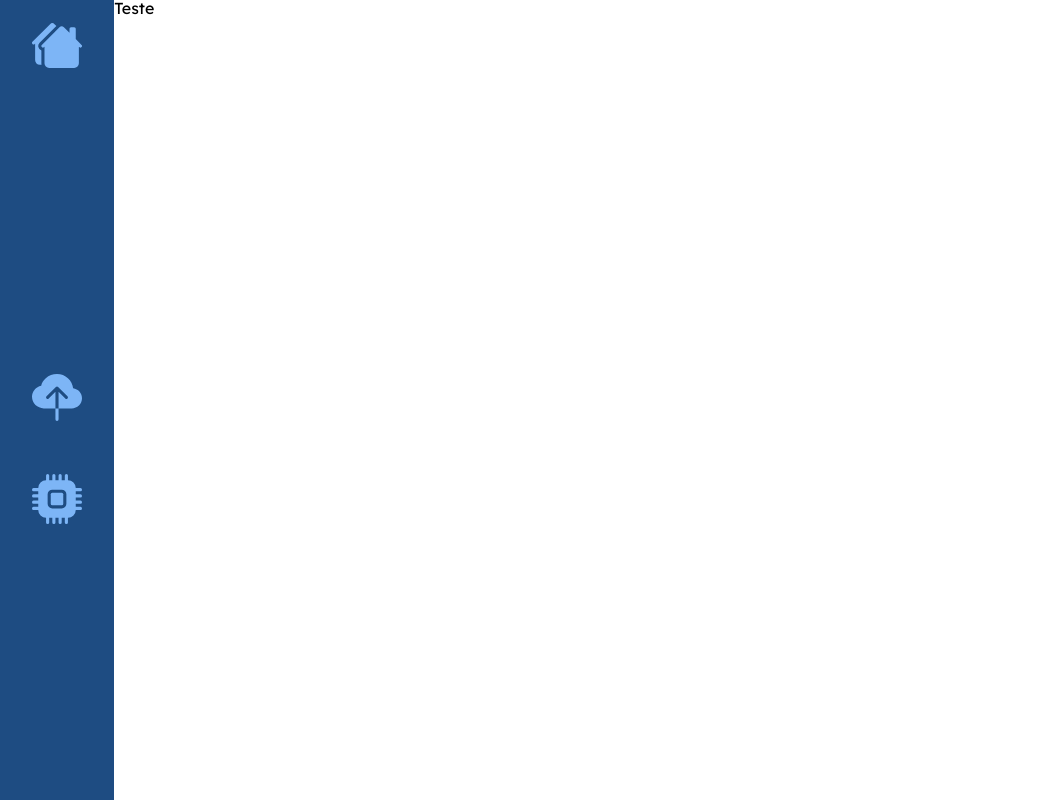
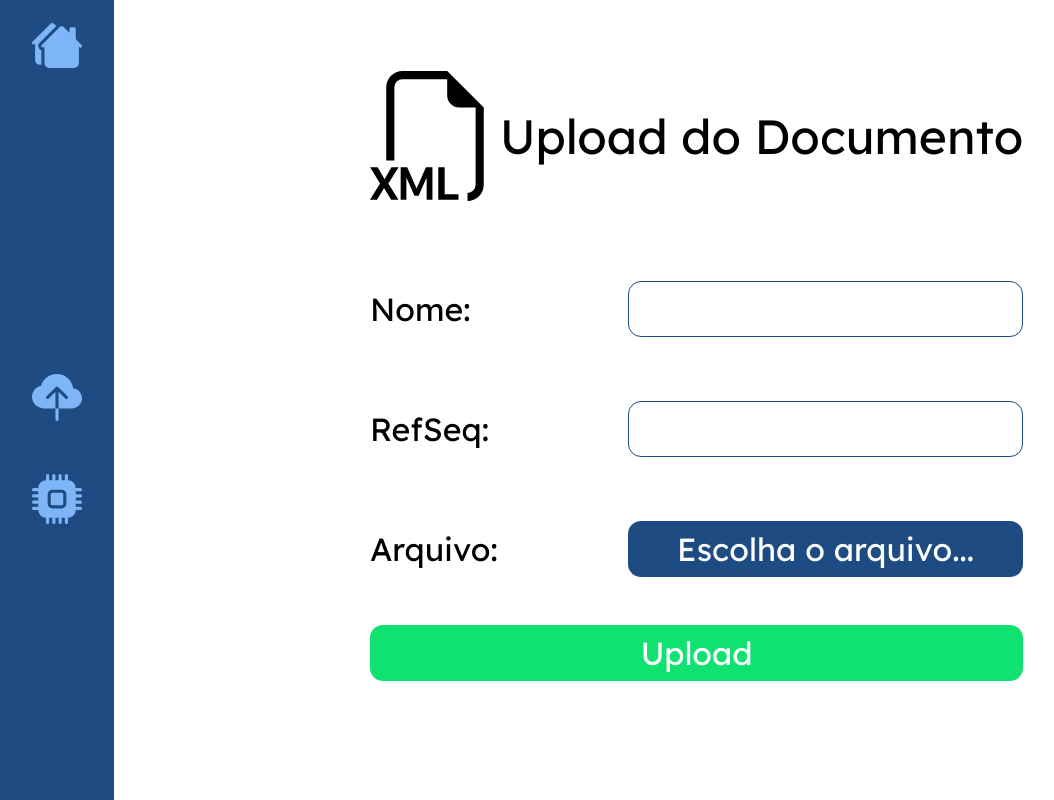
Before and after one commit to bloiseleo/BioAutomationApp, an Angular app in the folder BioAutomationAngular/: page /uploadDocument in a window 1280 px wide. Before the commit this address led to /. Shown: the whole page, without its empty margins (1-1055 px from the left). Built offline with nearby package versions, Linux system fonts and the light colour scheme.

Commit message:
feat: upload form on upload document module

```diff
--- a/BioAutomationAngular/src/app/app-routing.module.ts
+++ b/BioAutomationAngular/src/app/app-routing.module.ts
@@ -1,7 +1,9 @@
 import { NgModule } from '@angular/core';
 import { RouterModule, Routes } from '@angular/router';
 
-const routes: Routes = [];
+const routes: Routes = [
+  {path: "uploadDocument", loadChildren: () => import("./upload-document/upload-document.module").then(m => m.UploadDocumentModule) }
+];
 
 @NgModule({
   imports: [RouterModule.forRoot(routes)],
--- a/BioAutomationAngular/src/app/app.component.html
+++ b/BioAutomationAngular/src/app/app.component.html
@@ -3,5 +3,4 @@
 </header>
 <main class="maincontent">
   <router-outlet></router-outlet>
-  <h3>Teste </h3>
 </main>
--- a/BioAutomationAngular/src/app/side-bar/side-bar.component.css
+++ b/BioAutomationAngular/src/app/side-bar/side-bar.component.css
@@ -4,10 +4,6 @@
 
 .sidebar, .container {
   height: 100%;
-}
-
-.container {
-  padding: .5rem;
 }
 
 .sidebar__menu {
@@ -36,12 +32,12 @@
 .sidebar__menu__listitem__link svg {
   color: var(--light_blue);
   height: 50px;
-  transition: color .3s ease-in-out;
+  transition: color .1s ease-in-out;
   width: 50px;
 }
 
 .sidebar__menu__listitem__link:hover svg {
-  color: rgba(255, 255, 255, 0.7)
+  color: var(--hover_blue);
 }
 
 .sidebar__menu__listitem__link.active svg {
--- a/BioAutomationAngular/src/app/side-bar/side-bar.component.html
+++ b/BioAutomationAngular/src/app/side-bar/side-bar.component.html
@@ -14,7 +14,7 @@
         </div>
         <div class="sidebar__menu__list--body">
           <li class="sidebar__menu__listitem">
-            <a href="#" class="sidebar__menu__listitem__link">
+            <a routerLink="/uploadDocument" class="sidebar__menu__listitem__link">
               <svg xmlns="http://www.w3.org/2000/svg" width="16" height="16" fill="currentColor" class="bi bi-cloud-upload-fill" viewBox="0 0 16 16">
                 <path fill-rule="evenodd" d="M8 0a5.53 5.53 0 0 0-3.594 1.342c-.766.66-1.321 1.52-1.464 2.383C1.266 4.095 0 5.555 0 7.318 0 9.366 1.708 11 3.781 11H7.5V5.707L5.354 7.854a.5.5 0 1 1-.708-.708l3-3a.5.5 0 0 1 .708 0l3 3a.5.5 0 0 1-.708.708L8.5 5.707V11h4.188C14.502 11 16 9.57 16 7.773c0-1.636-1.242-2.969-2.834-3.194C12.923 1.999 10.69 0 8 0zm-.5 14.5V11h1v3.5a.5.5 0 0 1-1 0z"/>
               </svg>
--- /dev/null
+++ b/BioAutomationAngular/src/app/upload-document/upload-form/upload-form.component.css
@@ -0,0 +1,79 @@
+.upload__form {
+  align-items: center;
+  display: flex;
+  height: 100%;
+  justify-content: center;
+}
+
+.upload__form__title {
+  align-items: center;
+  display: flex;
+}
+
+.upload__form .upload__form__title svg{
+  height: 130px;
+  width: 130px;
+}
+
+.upload__form .upload__form__title p {
+  font-size: 3rem;
+}
+
+.upload__form__form {
+  display: flex;
+  flex-direction: column;
+  margin: 3rem 0;
+}
+
+.upload__form__form__inputGroup {
+  align-items: center;
+  display: flex;
+  justify-content: space-between;
+  margin: 2rem 0;
+}
+
+.upload__form__form__inputGroup label {
+  font-size: 2rem;
+}
+
+.upload__form__form__inputGroup input {
+  border: 1.5px solid var(--dark_blue);
+  border-radius: 13px;
+  color: var(--black);
+  font-size: 1.5rem;
+  outline: none;
+  padding: 1rem;
+  height: 3.5rem;
+  width: 60.5%;
+}
+
+.upload__form__form__inputGroup--file {
+  background-color: var(--dark_blue);
+  border: none;
+  border-radius: 13px;
+  color: var(--white);
+  outline: none;
+  font-size: 2rem;
+  height: 3.5rem;
+  width: 60.5%;
+}
+
+.upload__form__form__inputGroup input#file {
+  display: none;
+}
+
+.upload__form__form input[type="submit"] {
+  background-color: var(--green);
+  border: none;
+  border-radius: 13px;
+  color: var(--white);
+  cursor: pointer;
+  font-size: 2rem;
+  margin-top: 1rem;
+  outline: none;
+  height: 3.5rem;
+}
+
+.upload__form__form input[type="submit"]:hover {
+  background-color: var(--light_green);
+}
--- /dev/null
+++ b/BioAutomationAngular/src/app/upload-document/upload-form/upload-form.component.html
@@ -0,0 +1,25 @@
+<section class="upload__form">
+  <div class="container">
+    <h1 class="upload__form__title">
+      <svg xmlns="http://www.w3.org/2000/svg" width="16" height="16" fill="currentColor" class="bi bi-filetype-xml" viewBox="0 0 16 16">
+        <path fill-rule="evenodd" d="M14 4.5V14a2 2 0 0 1-2 2v-1a1 1 0 0 0 1-1V4.5h-2A1.5 1.5 0 0 1 9.5 3V1H4a1 1 0 0 0-1 1v9H2V2a2 2 0 0 1 2-2h5.5L14 4.5ZM3.527 11.85h-.893l-.823 1.439h-.036L.943 11.85H.012l1.227 1.983L0 15.85h.861l.853-1.415h.035l.85 1.415h.908l-1.254-1.992 1.274-2.007Zm.954 3.999v-2.66h.038l.952 2.159h.516l.946-2.16h.038v2.661h.715V11.85h-.8l-1.14 2.596h-.025L4.58 11.85h-.806v3.999h.706Zm4.71-.674h1.696v.674H8.4V11.85h.791v3.325Z"/>
+      </svg>
+      <p> Upload do Documento </p>
+    </h1>
+    <form class="upload__form__form">
+      <div class="upload__form__form__inputGroup">
+        <label for="name">Nome:</label>
+        <input type="text" name="name" id="name">
+      </div>
+      <div class="upload__form__form__inputGroup">
+        <label for="refseq">RefSeq:</label>
+        <input type="text" name="refseq" id="refseq">
+      </div>
+      <div class="upload__form__form__inputGroup"><label for="file">Arquivo:</label>
+        <button class="upload__form__form__inputGroup--file">Escolha o arquivo...</button>
+        <input type="file" name="file" id="file">
+      </div>
+      <input type="submit" value="Upload">
+    </form>
+  </div>
+</section>
--- a/BioAutomationAngular/src/styles.css
+++ b/BioAutomationAngular/src/styles.css
@@ -55,9 +55,11 @@ html, body {
   font-size: 16px;
   --dark_blue: #1E4C82;
   --light_blue: #7DB5F6;
+  --hover_blue: #7db6f694;
   --white: #FFFFFF;
   --black: #000000;
   --green: #10E271;
+  --light_green: #10e272b0;
   --light_orange: #EF7960;
 }
 
@@ -65,3 +67,7 @@ html, body {
   box-sizing: border-box;
   font-family: 'Lexend Deca', sans-serif;
 }
+
+.container {
+  padding: .5rem;
+}
```
Also changed, not shown: BioAutomationAngular/src/app/upload-document/upload-document-routing.module.ts (added, +13 -0 lines), BioAutomationAngular/src/app/upload-document/upload-document.module.ts (added, +17 -0 lines), BioAutomationAngular/src/app/upload-document/upload-form/upload-form.component.ts (added, +10 -0 lines), BioAutomationAngular/src/app/app.component.css (line endings or trailing spaces), 1 other file (tests, documents, lock files or other folders).
